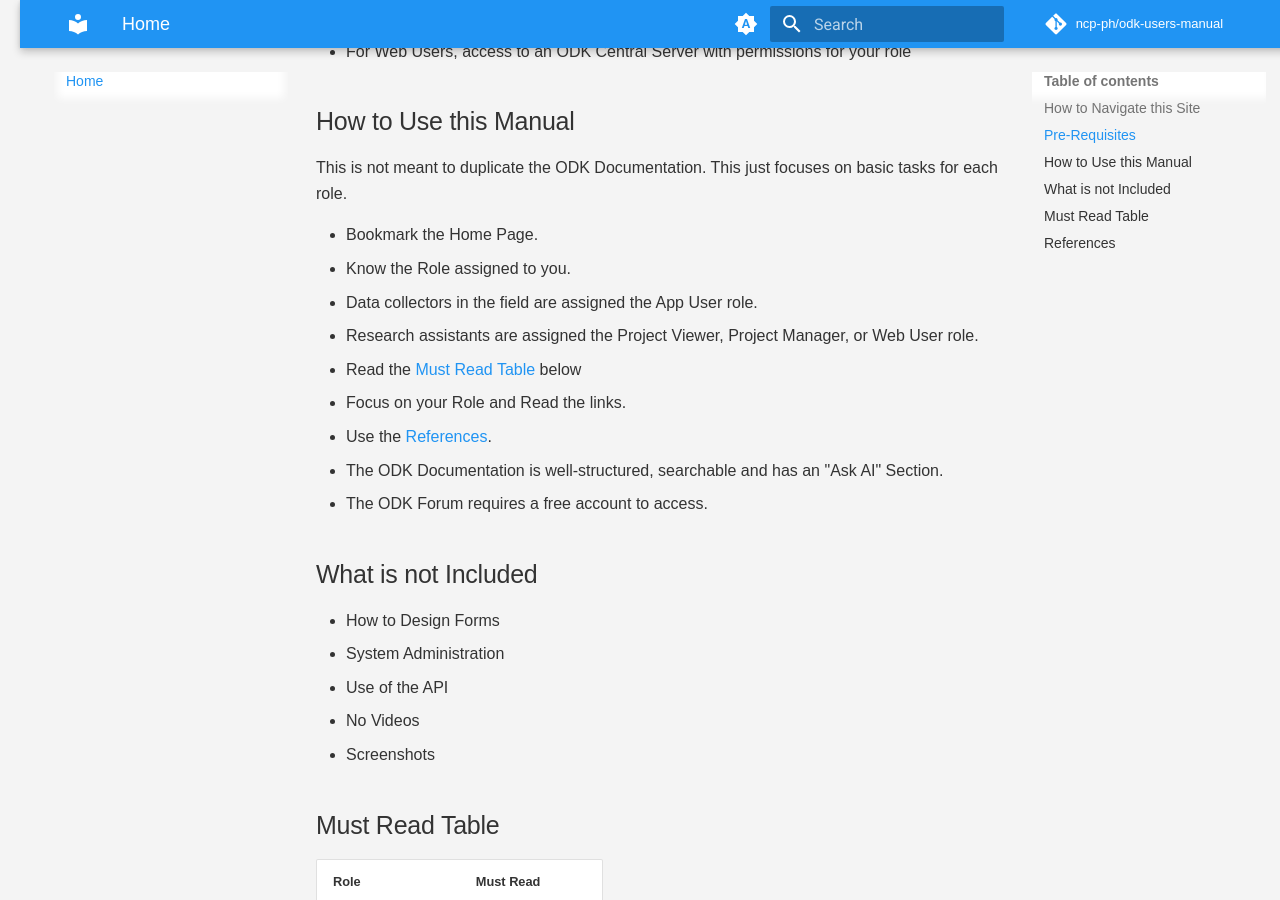
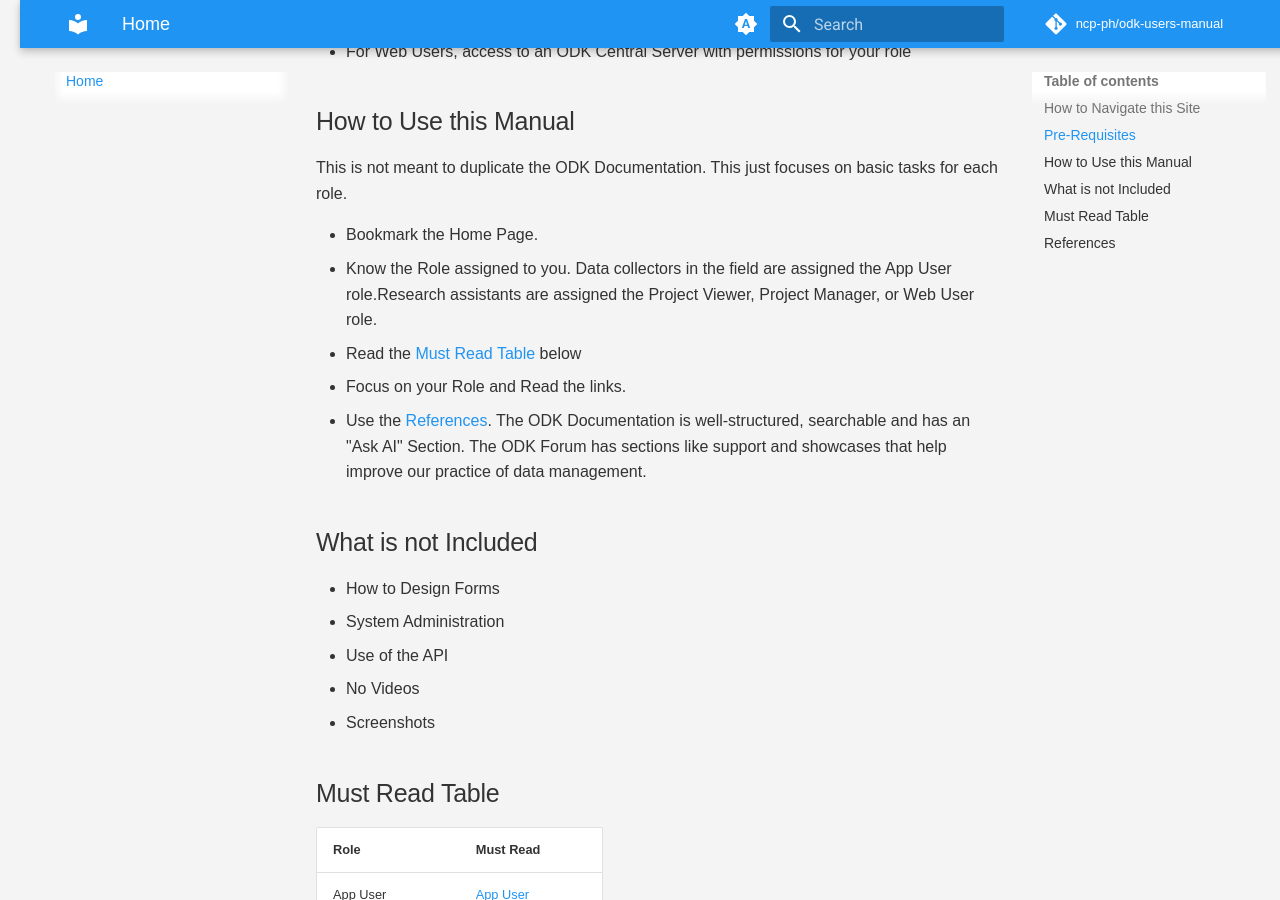
Before and after one commit to ncp-ph/odk-users-manual, an MkDocs documentation site: the page built from docs/index.md, in a window 1280 px wide and 900 px high, scrolled down 487 px. Built offline with MkDocs 1.6.1 and Material for MkDocs 9.7.7, drawn with Linux system fonts in a browser that asks for light colours; comment, search, counter and statistics services are not loaded.

Commit message:
Formatting

```diff
--- a/docs/index.md
+++ b/docs/index.md
@@ -16,14 +16,10 @@ When you select a section, you will see:
 This is not meant to duplicate the ODK Documentation. This just focuses on basic tasks for each role.
 
 * Bookmark the Home Page.
-* Know the Role assigned to you.
-  * Data collectors in the field are assigned the App User role.
-  * Research assistants are assigned the Project Viewer, Project Manager, or Web User role.
+* Know the Role assigned to you. Data collectors in the field are assigned the App User role.Research assistants are assigned the Project Viewer, Project Manager, or Web User role.
 * Read the [Must Read Table](#must-read-table) below
 * Focus on your Role and Read the links.
-* Use the [References](#references).
- * The ODK Documentation is well-structured, searchable and has an "Ask AI" Section.
- * The ODK Forum requires a free account to access.
+* Use the [References](#references). The ODK Documentation is well-structured, searchable and has an "Ask AI" Section. The ODK Forum has sections like support and showcases that help improve our practice of data management.
 
 ## What is not Included
 
```
